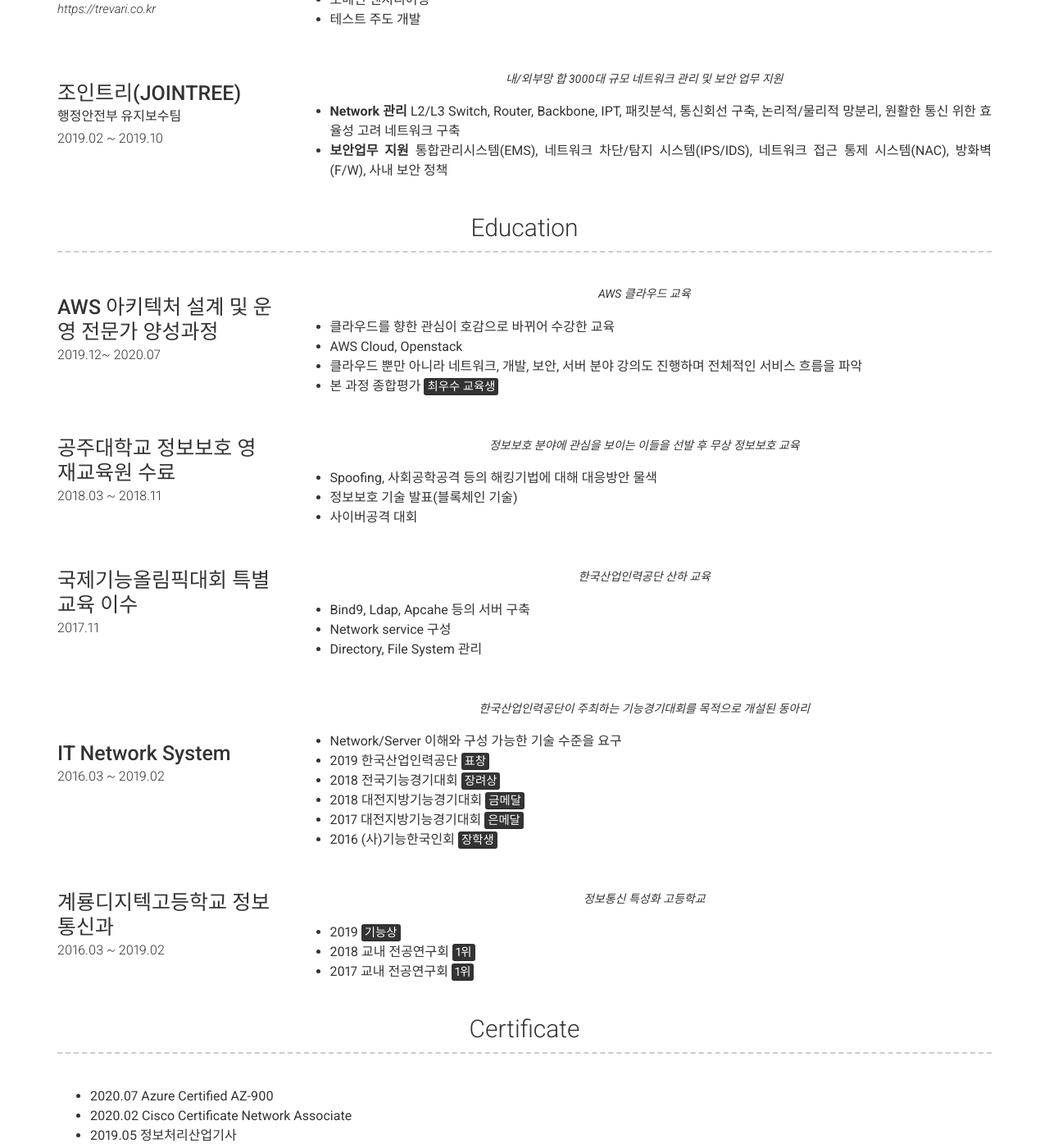
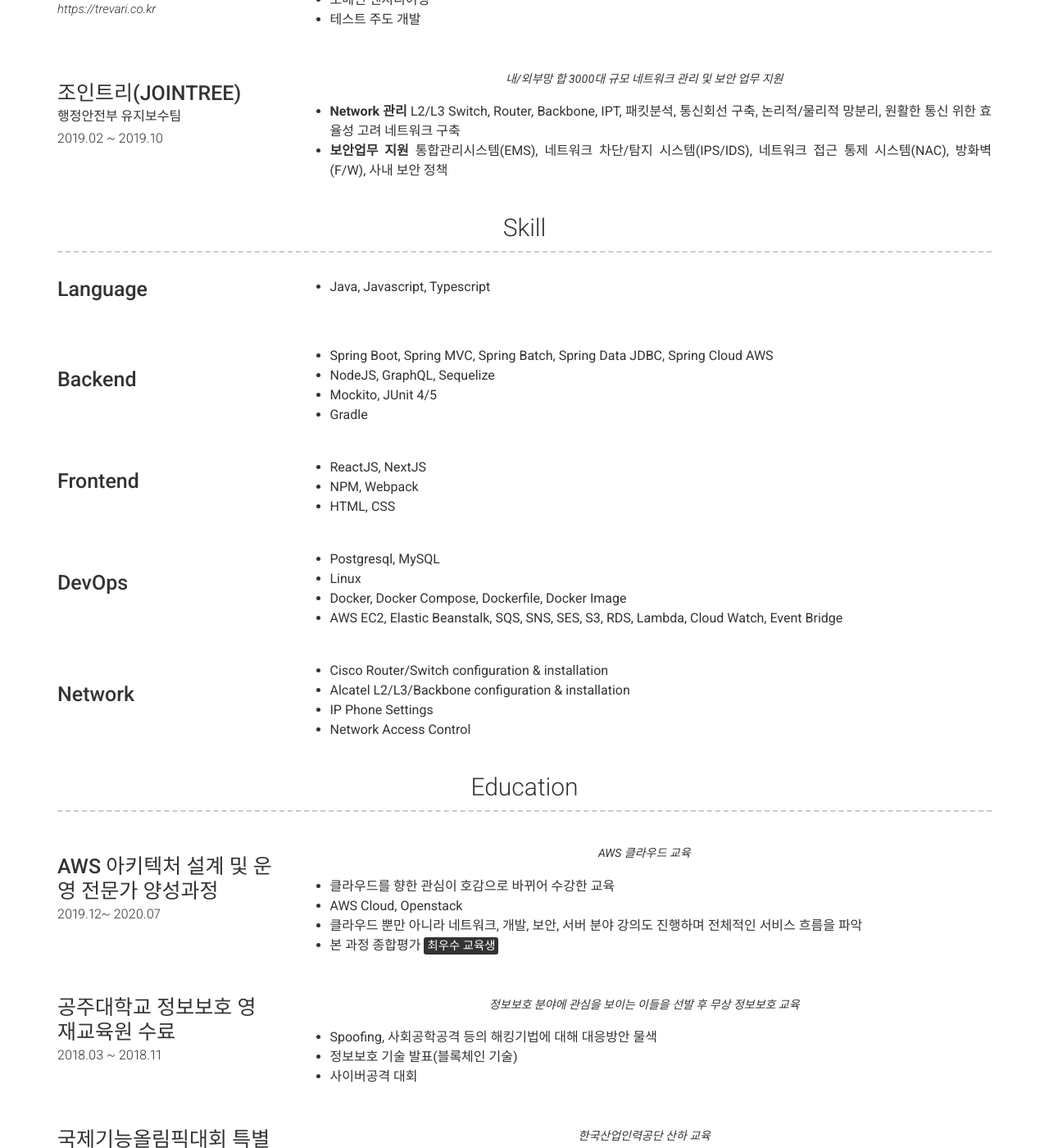
Before and after one commit to currenjin/resume, a Jekyll site: the page built from index.md, in a window 1280 px wide and 1400 px high, scrolled down 769 px. Shown: the whole window at 82% size. Built offline with Jekyll 4.4.1, drawn with Linux system fonts in a browser that asks for light colours; nearby versions of some CDN libraries.

Commit message:
add: skill

```diff
--- a/_config.yml
+++ b/_config.yml
@@ -83,6 +83,41 @@ content:
               L2/L3 Switch, Router, Backbone, IPT, 패킷분석, 통신회선 구축, 논리적/물리적 망분리, 원활한 통신 위한 효율성 고려 네트워크 구축
           - **보안업무 지원**
               통합관리시스템(EMS), 네트워크 차단/탐지 시스템(IPS/IDS), 네트워크 접근 통제 시스템(NAC), 방화벽(F/W), 사내 보안 정책
+  - title: Skill
+    layout: list
+    content:
+      - layout: left
+        title: Language
+        description: |
+          - Java, Javascript, Typescript
+      - layout: left
+        title: Backend
+        description: |
+          - Spring Boot, Spring MVC, Spring Batch, Spring Data JDBC, Spring Cloud AWS
+          - NodeJS, GraphQL, Sequelize
+          - Mockito, JUnit 4/5
+          - Gradle
+      - layout: left
+        title: Frontend
+        description: |
+          - ReactJS, NextJS
+          - NPM, Webpack
+          - HTML, CSS
+      - layout: left
+        title: DevOps
+        description: |
+          - Postgresql, MySQL
+          - Linux
+          - Docker, Docker Compose, Dockerfile, Docker Image
+          - AWS EC2, Elastic Beanstalk, SQS, SNS, SES, S3, RDS, Lambda, Cloud Watch, Event Bridge
+      - layout: left
+        title: Network
+        description: |
+          - Cisco Router/Switch configuration & installation
+          - Alcatel L2/L3/Backbone configuration & installation
+          - IP Phone Settings
+          - Network Access Control
+
 #  - title: Projects
 #    layout: list
 #    content:
```
